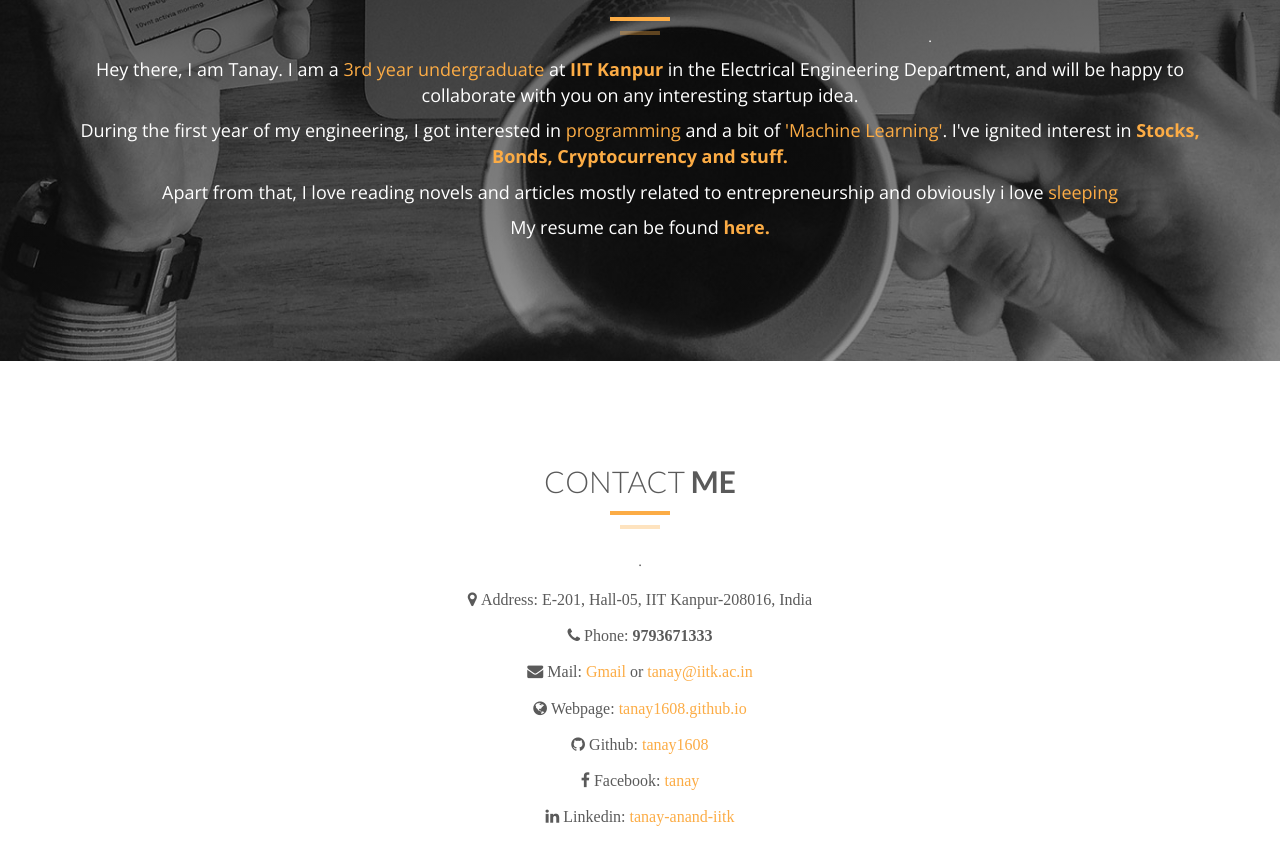
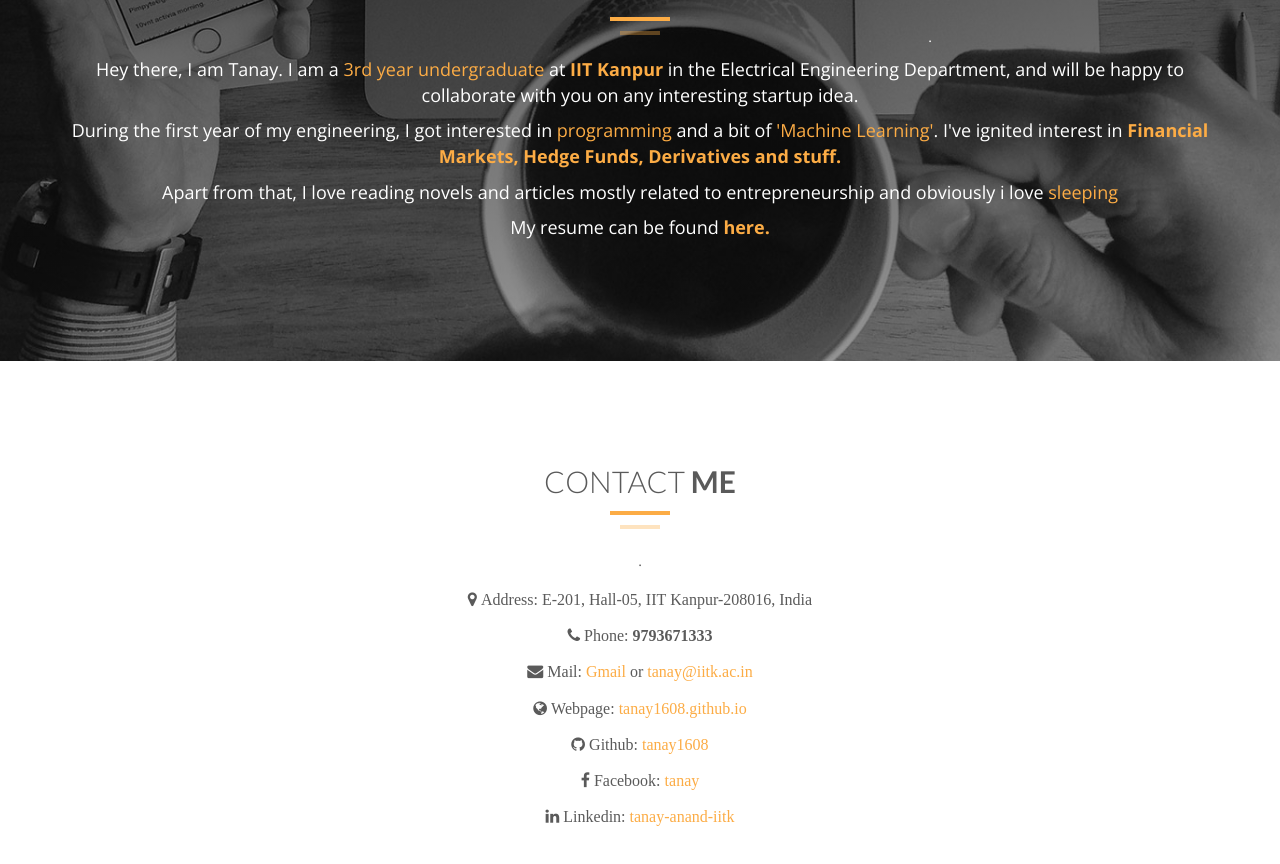
Before and after one commit to tanay1608/tanay1608.github.io, a plain HTML site: page index.html in a window 1280 px wide. Shown: the part 1133-1997 px from the top of the page. Drawn offline with nearby package versions, Linux system fonts and the light colour scheme.

Commit message:
Update index.html

```diff
--- a/index.html
+++ b/index.html
@@ -181,7 +181,7 @@
                     <div class="caption">
                             <p>.</p>
                             <p style="font-size:18px;">Hey there, I am Tanay. I am a <span class="color">3rd year undergraduate</span> at <strong><span class="color">IIT Kanpur</span></strong> in the Electrical Engineering Department, and will be happy to collaborate with you on any interesting startup idea. </p>
-                            <p style="font-size:18px;"> During the first year of my engineering, I got interested in <span class="color"> programming </span> and a bit of <span class="color">'Machine Learning'</span>. I've ignited interest in <strong><span class="color">Stocks, Bonds, Cryptocurrency and stuff.</span></strong></p>
+                            <p style="font-size:18px;"> During the first year of my engineering, I got interested in <span class="color"> programming </span> and a bit of <span class="color">'Machine Learning'</span>. I've ignited interest in <strong><span class="color">Financial Markets, Hedge Funds, Derivatives and stuff.</span></strong></p>
                             <p style="font-size:18px;">Apart from that, I love reading novels and articles mostly related to entrepreneurship and obviously i love <span class="color"> sleeping </span> </p>
                             <p style="font-size:18px;">My resume can be found<strong><a class="lime-text" href="My_resume.pdf"> here.</a></strong></p>
                     </div>
```
